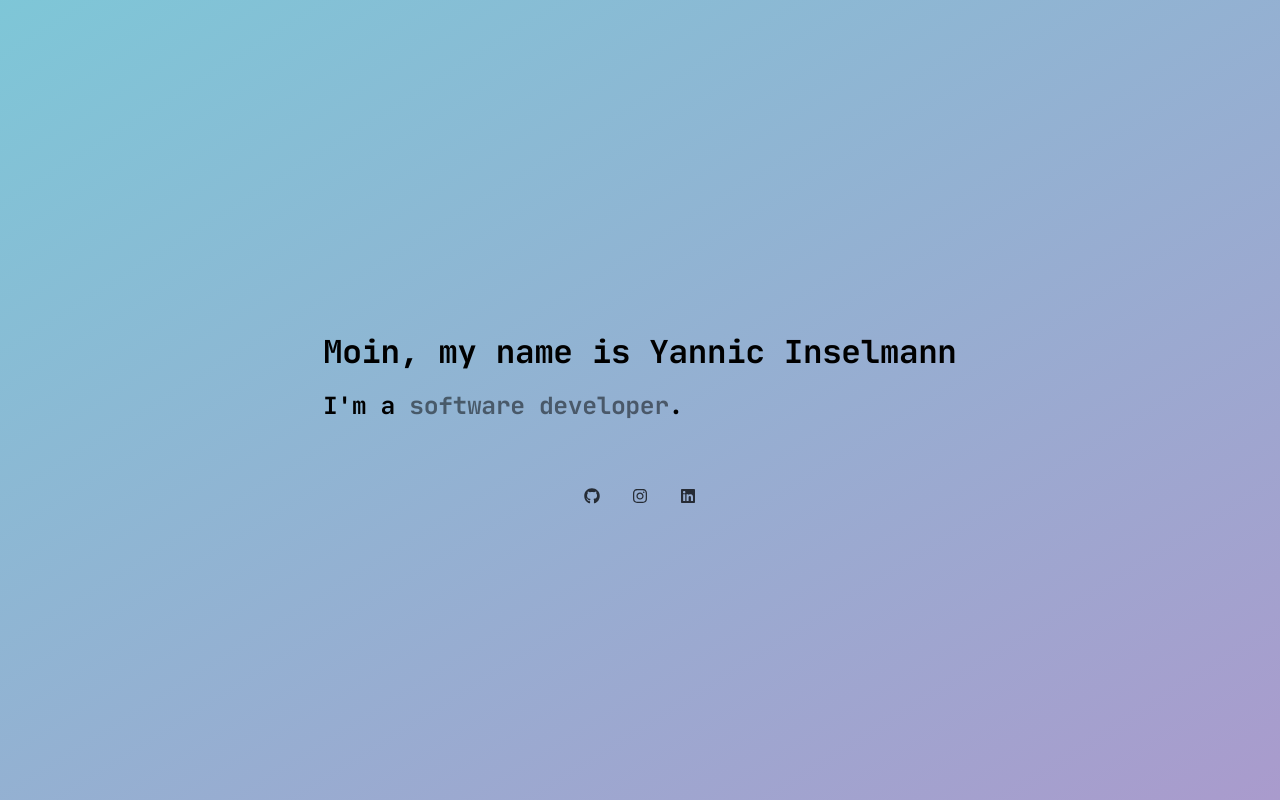
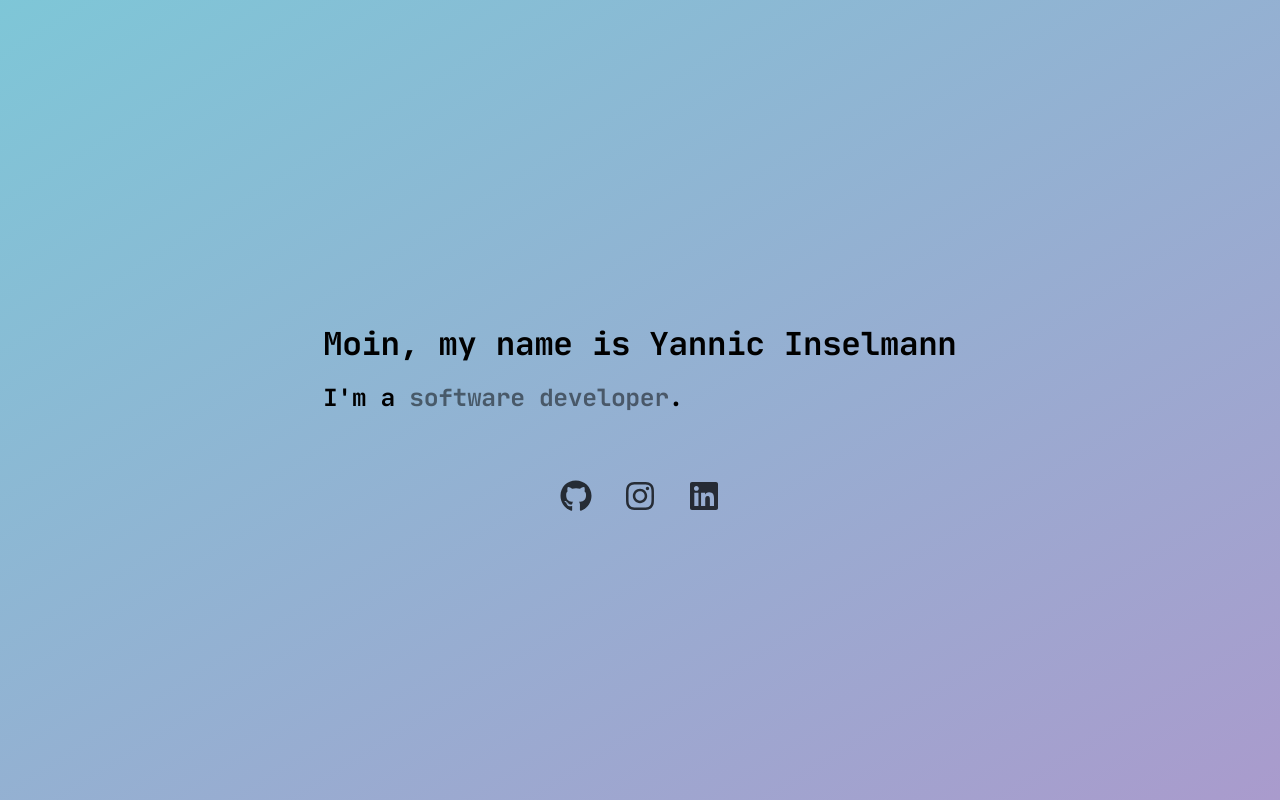
Before and after one commit to yanniz0r/Inseldu.de, a Next.js app: page / in a window 1280 px wide. Built offline with nearby package versions, Linux system fonts and the light colour scheme.

Commit message:
feat: increase social links

```diff
--- a/partials/social.tsx
+++ b/partials/social.tsx
@@ -9,8 +9,9 @@ import {
 const SocialContainer = styled.div``;
 
 const SocialLink = styled.a`
-    height: 3rem;
-    width: 3rem;
+    font-size: 2rem;
+    height: 4rem;
+    width: 4rem;
     display: inline-flex;
     justify-content: center;
     align-items: center;
```
